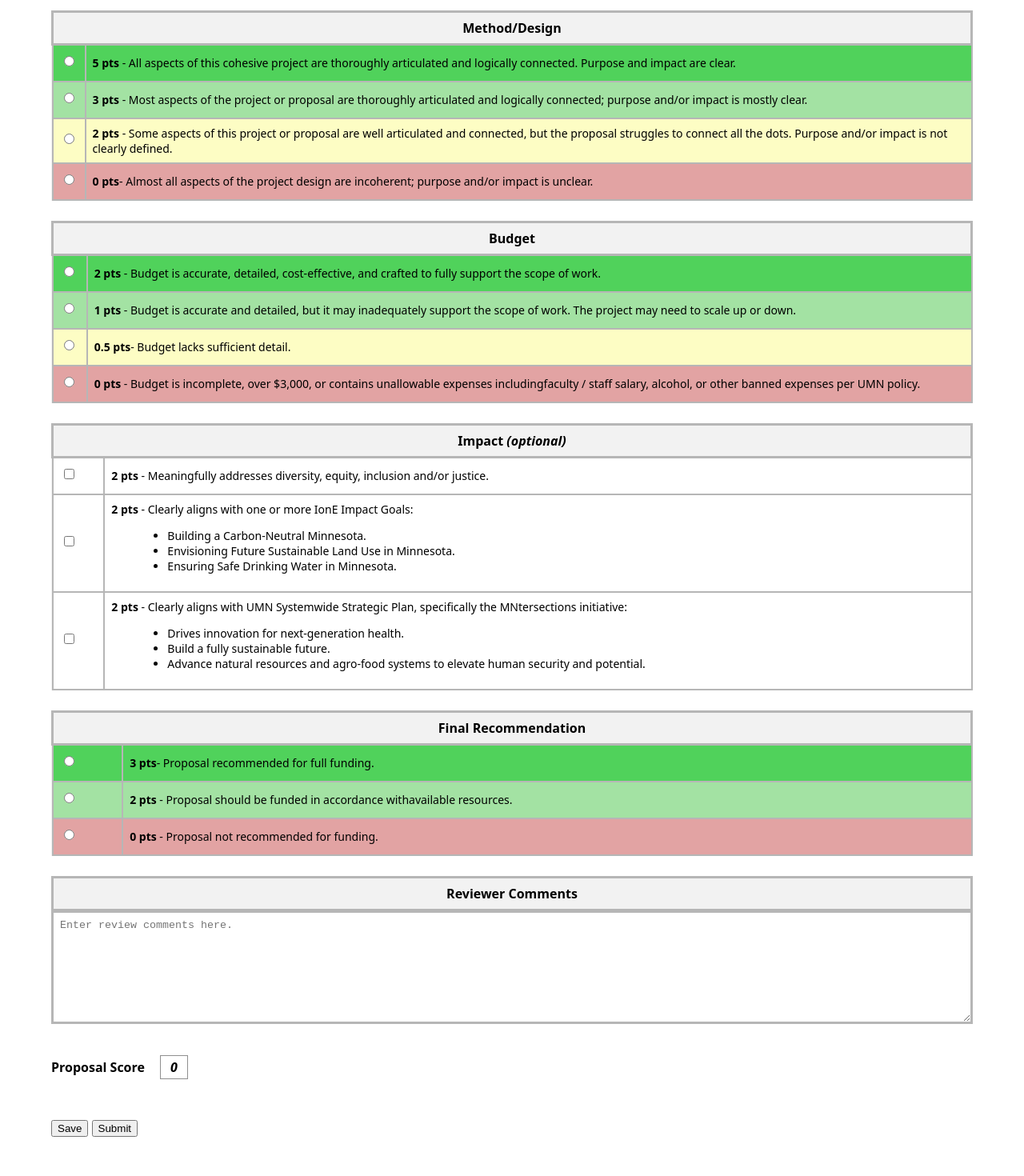
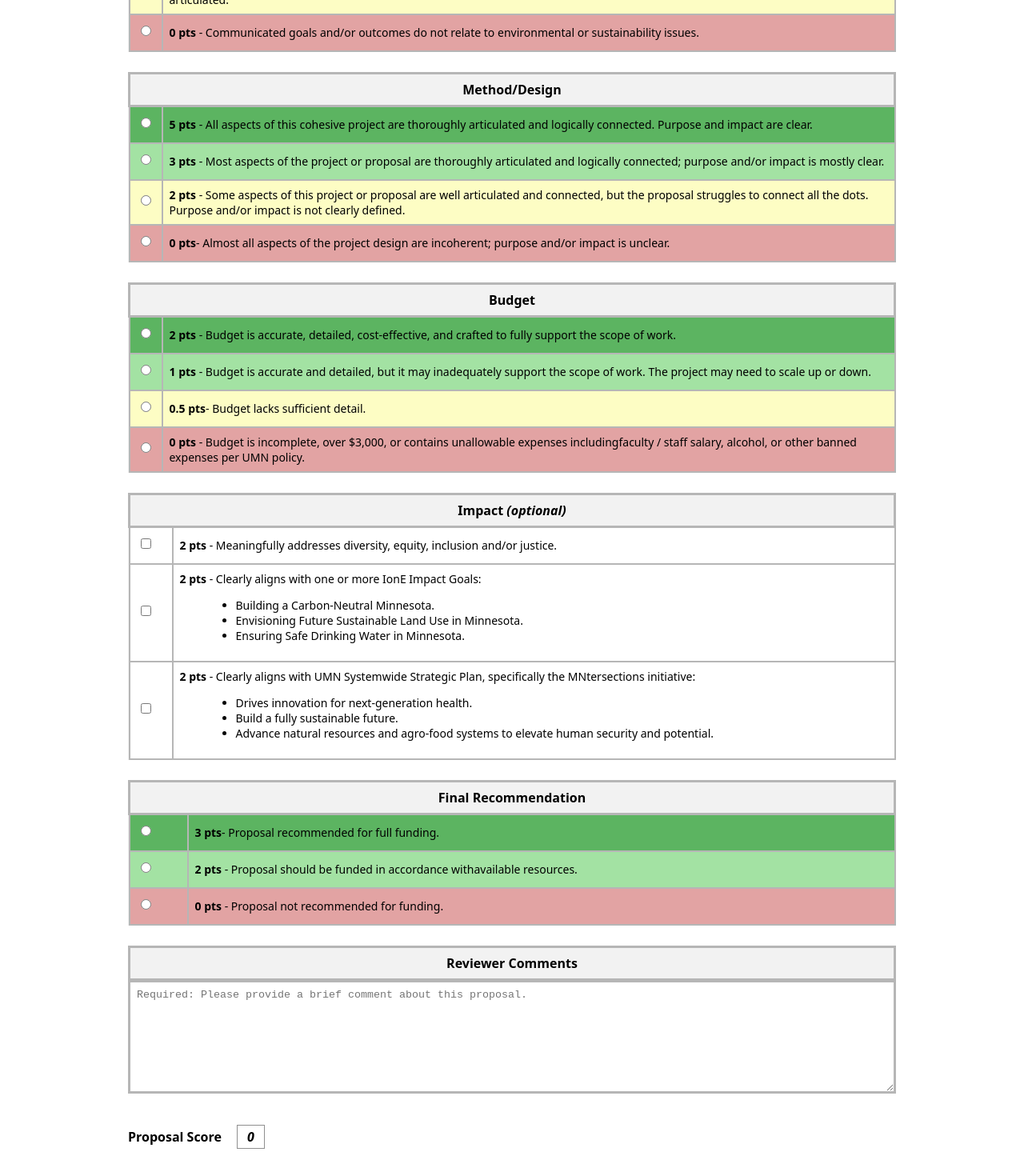
Before and after one commit to n-greensweig/mini-grants-IonE, a React (Create React App) app: page /#/grantreviewform in a window 1280 px wide. Shown: the part 1060-2530 px from the top of the page at 80% size. Built offline with nearby package versions, Linux system fonts and the light colour scheme; no server answers.

Commit message:
changes styling and CSS properties

```diff
--- a/src/components/GrantReviewForm/GrantReviewForm.css
+++ b/src/components/GrantReviewForm/GrantReviewForm.css
@@ -2,7 +2,7 @@
     font-family: system-ui, -apple-system, BlinkMacSystemFont, 'Segoe UI', Roboto, Oxygen, Ubuntu, Cantarell, 'Open Sans', 'Helvetica Neue', sans-serif;
     margin-left: auto;
     margin-right: auto;
-    width: 90%;
+    width: 75%;
 }
 
 .heading {
@@ -47,15 +47,15 @@ td {
     font-weight: bold;
 }
 
-tr:nth-child(2) {
-    background-color: rgb(80, 210, 91);
+#first {
+    background-color: rgb(92, 180, 97);
 }
 
-tr:nth-child(3) {
+#second {
     background-color: rgb(163, 226, 163);
 }
 
-tr:nth-child(4) {
+#third {
     background-color: rgb(255, 228, 90);
 }
 
@@ -106,3 +106,28 @@ textarea {
     border: 1.5px solid #8f8f8f;
     margin-left: 15px;
 }
+
+#save-button {
+    border-radius: 10%;
+    color: #7a0019;
+    padding: 15px;
+    border: none;
+    cursor: pointer;
+    font-size: 16px;
+    font-weight: bold;
+}
+
+#save-button:hover, #submit-button:hover {
+    background-color: #ffb71e;
+}
+
+#submit-button {
+    background-color: #ffcc33;
+    border-radius: 10%;
+    color: #7a0019;
+    padding: 15px;
+    border: none;
+    cursor: pointer;
+    font-size: 16px;
+    font-weight: bold;
+}
--- a/src/components/GrantReviewForm/GrantReviewForm.jsx
+++ b/src/components/GrantReviewForm/GrantReviewForm.jsx
@@ -120,7 +120,7 @@ function GrantReviewForm() {
                     <tr>
                         <th colspan="2">Interdisciplinary Collaboration</th>
                     </tr>
-                    <tr>
+                    <tr id="first">
                         <td><input type="radio" id="5" name="interdisciplinary" value={interdisciplinary} onChange={interdisciplinaryRadioChange}/></td>
                         <td>
                             <span id="points">5 pts</span> - This proposal includes both individuals from the university and external
@@ -129,7 +129,7 @@ function GrantReviewForm() {
                             STEM and/or social scientists, humanities scholars, artists, community experts, industry experts, and/or policy experts.
                         </td>
                     </tr>
-                    <tr>
+                    <tr id="second">
                         <td><input type="radio" id="3" name="interdisciplinary" value={interdisciplinary} onChange={interdisciplinaryRadioChange}/></td>
                         <td>
                             <span id="points">3 pts</span> - This proposal includes individuals from within the university as well as
@@ -138,7 +138,7 @@ function GrantReviewForm() {
                             forms of expertise are closely related.
                         </td>
                     </tr>
-                    <tr>
+                    <tr id="third">
                         <td><input type="radio" id="2" name="interdisciplinary" value={interdisciplinary} onChange={interdisciplinaryRadioChange}/></td>
                         <td>
                             <span id="points">2 pts</span> - This proposal includes individuals from the university from different
@@ -168,7 +168,7 @@ function GrantReviewForm() {
                     <tr>
                         <th colspan="2">Project Goals</th>
                     </tr>
-                    <tr>
+                    <tr id="first">
                         <td><input type="radio" id="5" name="goals" value={goals} onChange={goalsRadioChange}/></td>
                         <td>
                             <span id="points">5 pts</span> - Illustrates a powerful approach or solution to a compelling problem or
@@ -176,14 +176,14 @@ function GrantReviewForm() {
                             and clear. Proposal is able to articulate the impact of successful outcomes.
                         </td>
                     </tr>
-                    <tr>
+                    <tr id="second">
                         <td><input type="radio" id="3" name="goals" value={goals} onChange={goalsRadioChange}/></td>
                         <td>
                             <span id="points">3 pts</span> - Provides an interesting or novel approach to a compelling problem or
                             opportunity; goals are clear and attainable. Connection to the environment or sustainability is clear.
                         </td>
                     </tr>
-                    <tr>
+                    <tr id="third">
                         <td><input type="radio" id="2" name="goals" value={goals} onChange={goalsRadioChange}/></td>
                         <td>
                             <span id="points">2 pts</span> - Goals and/or outcomes are clear, but their relationship to the
@@ -213,14 +213,14 @@ function GrantReviewForm() {
                     <tr>
                         <th colspan="2">Method/Design</th>
                     </tr>
-                    <tr>
+                    <tr id="first">
                         <td><input type="radio" id="5" name="method_and_design" value="method_and_design" onChange={method_and_designRadioChange}/></td>
                         <td>
                             <span id="points">5 pts</span> - All aspects of this cohesive project are thoroughly articulated and
                             logically connected. Purpose and impact are clear.
                         </td>
                     </tr>
-                    <tr>
+                    <tr id="second">
                         <td><input type="radio" id="3" name="method_and_design" value="method_and_design" onChange={method_and_designRadioChange}/></td>
                         <td>
                             <span id="points">3 pts</span> - Most aspects of the project or proposal are thoroughly articulated and
@@ -250,14 +250,14 @@ function GrantReviewForm() {
                     <tr>
                         <th colspan="2">Budget</th>
                     </tr>
-                    <tr>
+                    <tr id="first">
                         <td><input type="radio" id="2" name="budget" value="budget" onChange={budgetRadioChange}/></td>
                         <td>
                             <span id="points">2 pts</span> - Budget is accurate, detailed, cost-effective, and crafted to fully
                             support the scope of work.
                         </td>
                     </tr>
-                    <tr>
+                    <tr id="second">
                         <td><input type="radio" id="1" name="budget" value="budget" onChange={budgetRadioChange}/></td>
                         <td>
                             <span id="points">1 pts</span> - Budget is accurate and detailed, but it may inadequately support the scope
@@ -322,11 +322,11 @@ function GrantReviewForm() {
                     <tr>
                         <th colspan="2">Final Recommendation</th>
                     </tr>
-                    <tr>
+                    <tr id="first">
                         <td><input type="radio" id="3" name="recommendation" value={recommendation} onChange={recommendationRadioChange}/></td>
                         <td><span id="points">3 pts</span><span id="points"></span>- Proposal recommended for full funding.</td>
                     </tr>
-                    <tr>
+                    <tr id="second">
                         <td><input type="radio" id="2" name="recommendation" value={recommendation} onChange={recommendationRadioChange}/></td>
                         <td><span id="points">2 pts</span> - Proposal should be funded in accordance withavailable resources.</td>
                     </tr>
@@ -340,7 +340,7 @@ function GrantReviewForm() {
             <p className='review-form-title'>Reviewer Comments</p>
                 <textarea
                     rows="8"
-                    placeholder='Enter review comments here.'
+                    placeholder='Required: Please provide a brief comment about this proposal.'
                     value={comments}
                     onChange={(e) => setComments(e.target.value)}
                 />
@@ -353,7 +353,7 @@ function GrantReviewForm() {
             <br />
             <br />
 
-            <button onClick={saveScores}>Save</button> <button onClick={submitScores}>Submit</button>
+            <button id="save-button" onClick={saveScores}>Save</button> <button id="submit-button" onClick={submitScores}>Submit</button>
 
         </div>
     )
```
